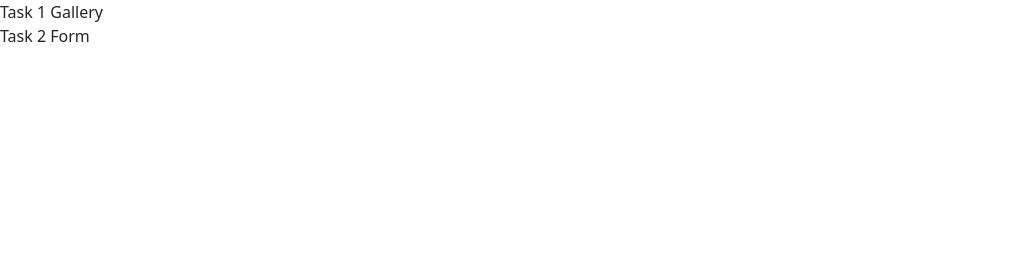
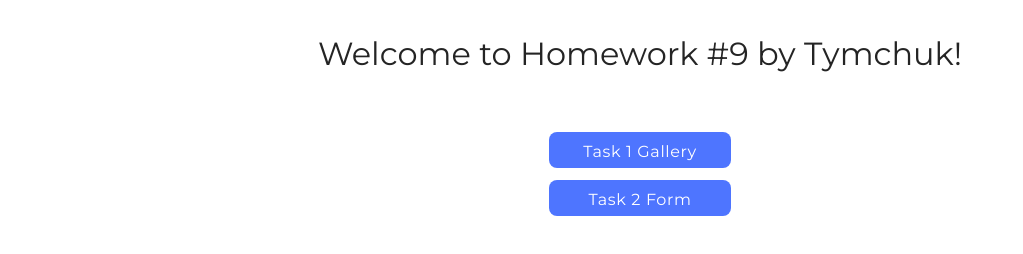
Before and after one commit to Igor-Tymchuk/goit-js-hw-09, a website built with Vite: page src/index.html in a window 1280 px wide. Shown: the whole page, without its empty margins (0-1023 px from the left). Built offline with nearby package versions, Linux system fonts and the light colour scheme.

Commit message:
add markup 2

```diff
--- a/src/css/base.css
+++ b/src/css/base.css
@@ -29,3 +29,35 @@ main {
 main:has(.back-link) {
   text-align: center;
 }
+.title {
+  align-self: center;
+  font-family: 'Montserrat', sans-serif;
+  margin-top: 30px;
+  margin-bottom: 50px;
+}
+
+.home-link {
+  align-self: center;
+  display: inline-block;
+  font-family: 'Montserrat', sans-serif;
+  border-radius: 8px;
+  padding: 8px 16px;
+  text-align: center;
+  justify-content: center;
+  width: 150px;
+  height: 20px;
+  background: #4e75ff;
+  border: none;
+  font-weight: 500;
+  font-size: 16px;
+  line-height: 1.5;
+  letter-spacing: 0.04em;
+  color: #fff;
+  margin-top: 4px;
+  margin-bottom: 8px;
+  transition: background-color 300ms ease;
+}
+.home-link:hover,
+.home-link:focus {
+  background-color: #6c8cff;
+}
--- a/src/index.html
+++ b/src/index.html
@@ -5,11 +5,18 @@
     <link rel="icon" type="image/svg+xml" href="/favicon.svg" />
     <meta name="viewport" content="width=device-width, initial-scale=1.0" />
     <title>Homework JS 9</title>
+    <link rel="preconnect" href="https://fonts.googleapis.com" />
+    <link rel="preconnect" href="https://fonts.gstatic.com" crossorigin />
+    <link
+      href="https://fonts.googleapis.com/css2?family=Montserrat&display=swap"
+      rel="stylesheet"
+    />
     <link rel="stylesheet" href="./css/styles.css" />
   </head>
   <body>
-   <a href="./1-gallery.html"> Task 1 Gallery</a>
-   <a href="./2-form.html">Task 2 Form</a>
+    <h1 class="title">Welcome to Homework #9 by Tymchuk!</h1>
+   <a href="./1-gallery.html" class="home-link"> Task 1 Gallery</a>
+   <a href="./2-form.html" class="home-link">Task 2 Form</a>
     <main>
     </main>
   </body>
```
Also changed, not shown: src/1-gallery.html (+7 -1 lines), src/2-form.html (+1 -1 lines).
